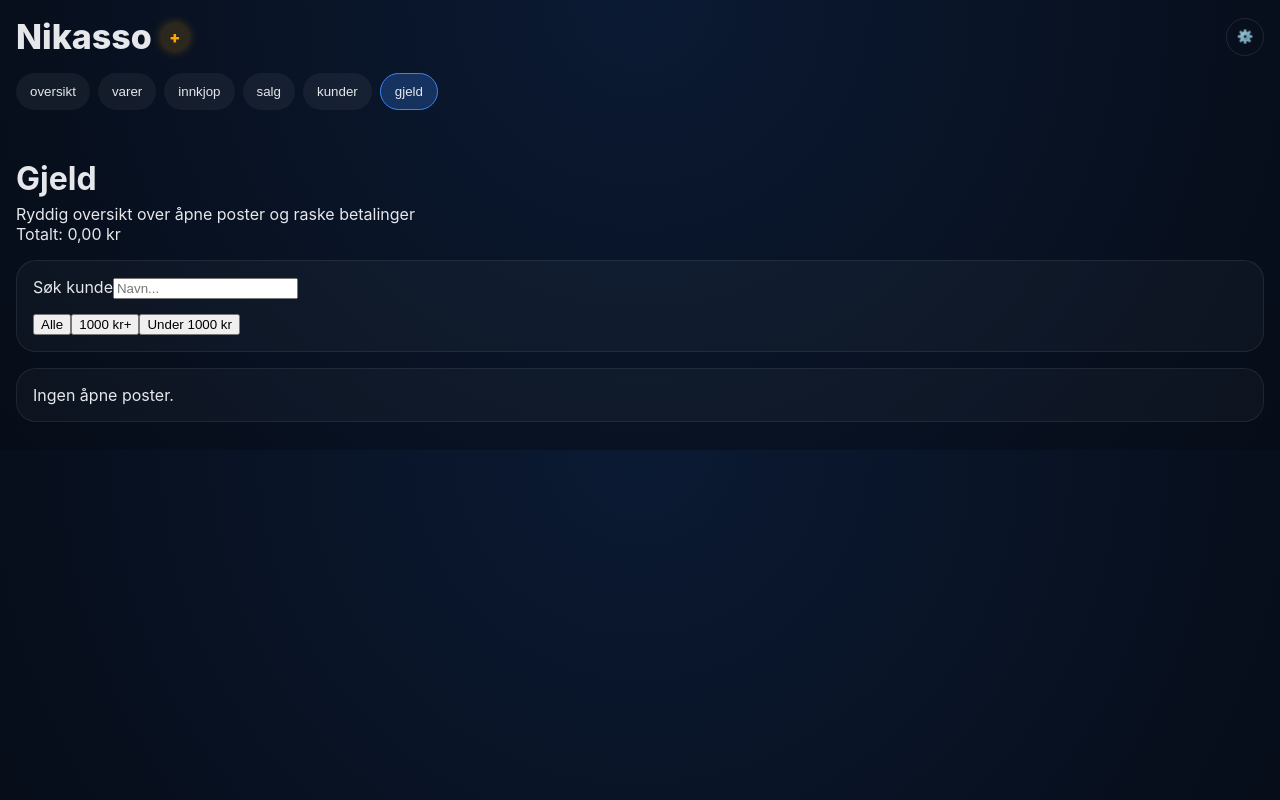
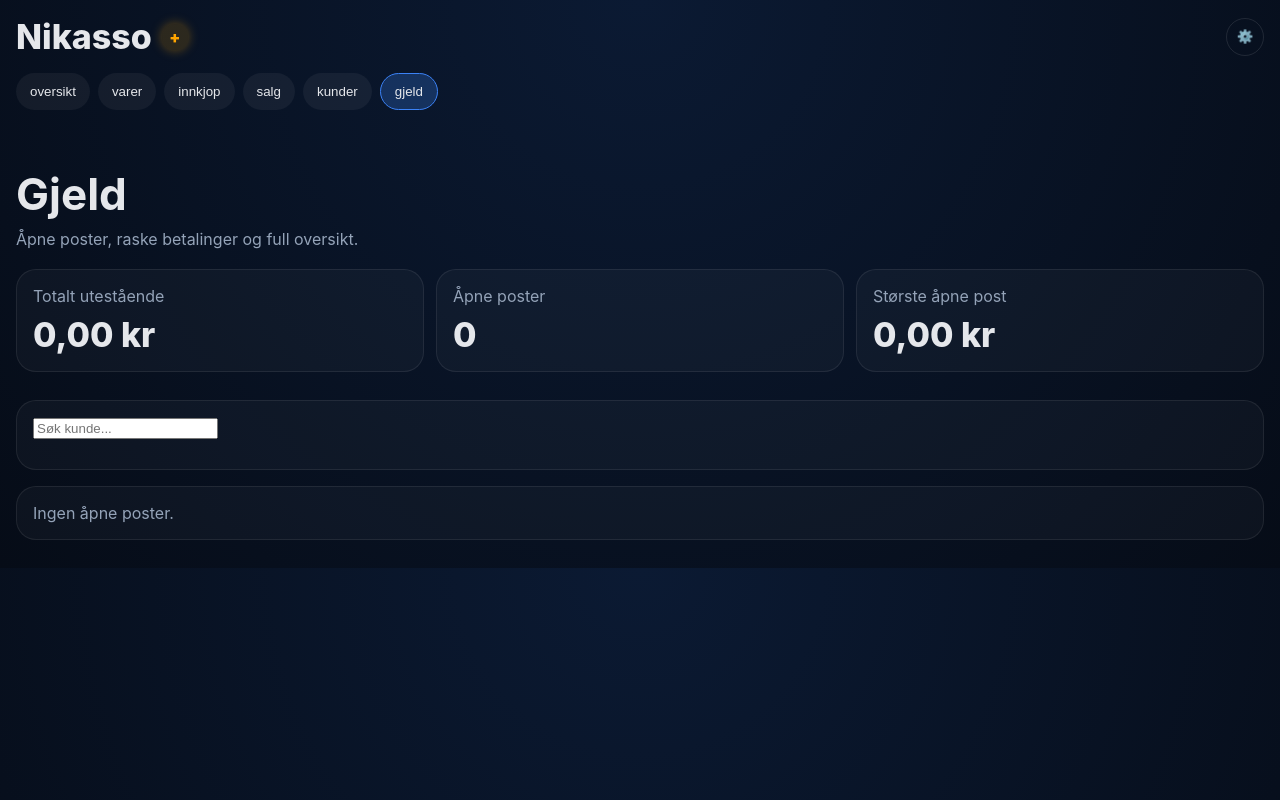
Before and after one commit to nikolaihoffmann-svg/Nikasso-, a React (Vite) app: page / in a window 1280 px wide. Both pictures are taken after a click on the button "gjeld". Built offline with nearby package versions, Linux system fonts and the light colour scheme.

Commit message:
Refactor Gjeld component with updated filtering

```diff
--- a/src/pages/Gjeld.tsx
+++ b/src/pages/Gjeld.tsx
@@ -2,13 +2,10 @@ import { useEffect, useMemo, useState } from "react";
 import { addPaymentToSale, fmtKr, getSales, saleRemaining } from "../app/storage";
 import type { SaleRecord } from "../types";
 
-type FilterKey = "all" | "big" | "small";
-
 export default function Gjeld() {
   const [sales, setSales] = useState<SaleRecord[]>([]);
   const [amounts, setAmounts] = useState<Record<string, string>>({});
-  const [filter, setFilter] = useState<FilterKey>("all");
-  const [search, setSearch] = useState("");
+  const [query, setQuery] = useState("");
 
   function refresh(): void {
     setSales(getSales());
@@ -19,41 +16,29 @@ export default function Gjeld() {
   }, []);
 
   const receivables = useMemo(() => {
-    const all = sales
+    const q = query.trim().toLowerCase();
+
+    return sales
       .map((sale) => ({
         sale,
         remaining: saleRemaining(sale),
       }))
-      .filter((x) => x.remaining > 0);
+      .filter((x) => x.remaining > 0)
+      .filter((x) => {
+        if (!q) return true;
+        return (x.sale.customerName || "kontantsalg").toLowerCase().includes(q);
+      })
+      .sort((a, b) => b.remaining - a.remaining);
+  }, [sales, query]);
 
-    let filtered = all;
-
-    if (filter === "big") {
-      filtered = filtered.filter((x) => x.remaining >= 1000);
-    }
-
-    if (filter === "small") {
-      filtered = filtered.filter((x) => x.remaining < 1000);
-    }
-
-    const q = search.trim().toLowerCase();
-    if (q) {
-      filtered = filtered.filter((x) =>
-        (x.sale.customerName || "kontantsalg").toLowerCase().includes(q)
-      );
-    }
-
-    return filtered.sort((a, b) => b.remaining - a.remaining);
-  }, [sales, filter, search]);
-
-  const totalOpen = useMemo(
-    () => receivables.reduce((sum, x) => sum + x.remaining, 0),
-    [receivables]
-  );
+  const totalOpen = receivables.reduce((sum, x) => sum + x.remaining, 0);
+  const totalCount = receivables.length;
+  const biggestOpen = receivables[0]?.remaining ?? 0;
 
   function handlePay(saleId: string): void {
     const amount = Number(amounts[saleId] || 0);
     if (amount <= 0) return;
+
     addPaymentToSale(saleId, amount, "Registrert fra Gjeld");
     setAmounts((prev) => ({ ...prev, [saleId]: "" }));
     refresh();
@@ -61,78 +46,97 @@ export default function Gjeld() {
 
   return (
     <div>
-      <div className="rowBetween" style={{ marginBottom: 16 }}>
-        <div>
-          <h1 className="pageTitle" style={{ marginBottom: 6 }}>Gjeld</h1>
-          <div className="muted">Ryddig oversikt over åpne poster og raske betalinger</div>
+      <h1 style={{ fontSize: 44, marginBottom: 8 }}>Gjeld</h1>
+      <p style={{ marginTop: 0, marginBottom: 20, color: "#94a3b8" }}>
+        Åpne poster, raske betalinger og full oversikt.
+      </p>
+
+      <div
+        style={{
+          display: "grid",
+          gap: 12,
+          gridTemplateColumns: "repeat(auto-fit, minmax(220px, 1fr))",
+          marginBottom: 16,
+        }}
+      >
+        <div className="card">
+          <div style={{ color: "#94a3b8", marginBottom: 8 }}>Totalt utestående</div>
+          <div style={{ fontSize: 34, fontWeight: 800 }}>{fmtKr(totalOpen)}</div>
         </div>
-        <span className="badge badgeGold">Totalt: {fmtKr(totalOpen)}</span>
+
+        <div className="card">
+          <div style={{ color: "#94a3b8", marginBottom: 8 }}>Åpne poster</div>
+          <div style={{ fontSize: 34, fontWeight: 800 }}>{totalCount}</div>
+        </div>
+
+        <div className="card">
+          <div style={{ color: "#94a3b8", marginBottom: 8 }}>Største åpne post</div>
+          <div style={{ fontSize: 34, fontWeight: 800 }}>{fmtKr(biggestOpen)}</div>
+        </div>
       </div>
 
       <div className="card" style={{ marginBottom: 16 }}>
-        <div className="rowBetween" style={{ marginBottom: 14 }}>
-          <label className="label" style={{ flex: 1, minWidth: 220 }}>
-            <span>Søk kunde</span>
-            <input
-              value={search}
-              onChange={(e) => setSearch(e.target.value)}
-              placeholder="Navn..."
-            />
-          </label>
-        </div>
-
-        <div className="filterBar">
-          <button
-            type="button"
-            className={`filterChip ${filter === "all" ? "filterChipActive" : ""}`}
-            onClick={() => setFilter("all")}
-          >
-            Alle
-          </button>
-          <button
-            type="button"
-            className={`filterChip ${filter === "big" ? "filterChipActive" : ""}`}
-            onClick={() => setFilter("big")}
-          >
-            1000 kr+
-          </button>
-          <button
-            type="button"
-            className={`filterChip ${filter === "small" ? "filterChipActive" : ""}`}
-            onClick={() => setFilter("small")}
-          >
-            Under 1000 kr
-          </button>
+        <div style={{ marginBottom: 14 }}>
+          <input
+            type="text"
+            value={query}
+            onChange={(e) => setQuery(e.target.value)}
+            placeholder="Søk kunde..."
+          />
         </div>
       </div>
 
-      <div className="compactList">
+      <div style={{ display: "grid", gap: 12 }}>
         {receivables.length === 0 ? (
-          <div className="card">
-            <div className="emptyState">Ingen åpne poster.</div>
+          <div className="card" style={{ color: "#94a3b8" }}>
+            Ingen åpne poster.
           </div>
         ) : (
           receivables.map(({ sale, remaining }) => (
-            <div key={sale.id} className="card" style={{ padding: 16 }}>
-              <div className="rowBetween" style={{ marginBottom: 12 }}>
+            <div
+              key={sale.id}
+              className="card"
+              style={{
+                padding: 16,
+              }}
+            >
+              <div
+                style={{
+                  display: "flex",
+                  justifyContent: "space-between",
+                  gap: 12,
+                  alignItems: "flex-start",
+                  flexWrap: "wrap",
+                  marginBottom: 14,
+                }}
+              >
                 <div>
-                  <div style={{ fontWeight: 800, fontSize: 22 }}>
+                  <div style={{ fontSize: 20, fontWeight: 800 }}>
                     {sale.customerName || "Kontantsalg"}
                   </div>
-                  <div className="muted" style={{ marginTop: 4 }}>
+                  <div style={{ color: "#94a3b8", marginTop: 6 }}>
                     {new Date(sale.createdAt).toLocaleString("no-NO")}
                   </div>
                 </div>
 
                 <div style={{ textAlign: "right" }}>
-                  <div style={{ fontWeight: 900, fontSize: 22 }}>{fmtKr(remaining)}</div>
-                  <div className="muted">Total: {fmtKr(sale.total)}</div>
+                  <div style={{ fontSize: 24, fontWeight: 800 }}>{fmtKr(remaining)}</div>
+                  <div style={{ color: "#94a3b8", marginTop: 6 }}>
+                    Total: {fmtKr(sale.total)}
+                  </div>
                 </div>
               </div>
 
-              <div className="grid2" style={{ alignItems: "end" }}>
-                <label className="label">
-                  <span>Registrer betaling</span>
+              <div
+                style={{
+                  display: "grid",
+                  gap: 12,
+                  gridTemplateColumns: "minmax(140px, 220px) auto",
+                  alignItems: "end",
+                }}
+              >
+                <div>
+                  <div style={{ color: "#94a3b8", marginBottom: 8 }}>Registrer betaling</div>
                   <input
                     type="number"
                     value={amounts[sale.id] ?? ""}
@@ -141,10 +145,19 @@ export default function Gjeld() {
                     }
                     placeholder="Beløp"
                   />
-                </label>
+                </div>
 
                 <button
-                  className="btn btnSuccess"
+                  className="dataBtn"
+                  style={{
+                    borderRadius: 14,
+                    width: "auto",
+                    height: "auto",
+                    padding: "12px 18px",
+                    background: "rgba(34,197,94,0.14)",
+                    border: "1px solid rgba(34,197,94,0.28)",
+                    color: "#d1fae5",
+                  }}
                   type="button"
                   onClick={() => handlePay(sale.id)}
                 >
```
